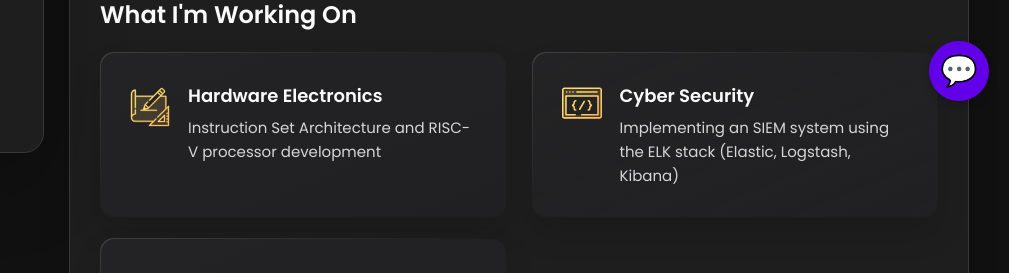
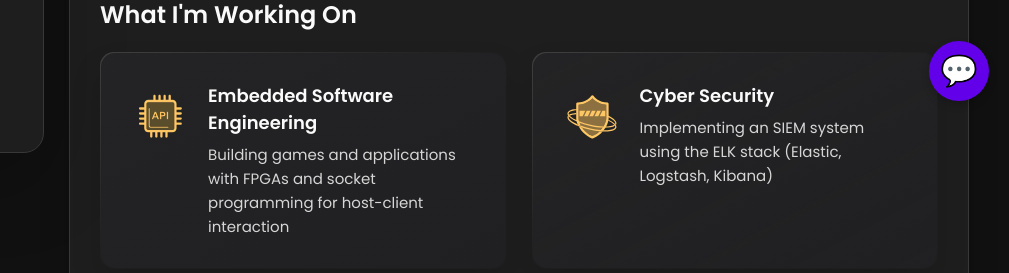
Before and after one commit to parthak314/parthak314.github.io, a website: page index.html in a window 1280 px wide. Shown: the part 679-952 px from the top of the page, 271-1280 px from the left. Drawn offline with nearby package versions, Linux system fonts and the light colour scheme; files whose address does not match are found by name.

Commit message:
Update service items and icons in index.html; add new SVG icons.

```diff
--- a/index.html
+++ b/index.html
@@ -255,15 +255,30 @@
               <li class="service-item">
 
                 <div class="service-icon-box">
-                  <img src="./assets/img/icon-design.svg
-                  " alt="design icon" width="40">
+                  <img src="./assets/img/icon-cpu.svg" alt="design icon" width="60">
                 </div>
 
                 <div class="service-content-box">
-                  <h4 class="h4 service-item-title">Hardware Electronics</h4>
+                  <h4 class="h4 service-item-title">Embedded Software Engineering</h4>
 
                   <p class="service-item-text">
-                    Instruction Set Architecture and RISC-V processor development
+                    Building games and applications with FPGAs and socket programming for host-client interaction
+                  </p>
+                </div>
+
+              </li>
+
+              <li class="service-item">
+
+                <div class="service-icon-box">
+                  <img src="./assets/img/icon-sec.svg" alt="Web development icon" width="60">
+                </div>
+
+                <div class="service-content-box">
+                  <h4 class="h4 service-item-title">Cyber Security</h4>
+
+                  <p class="service-item-text">
+                    Implementing an SIEM system using the ELK stack (Elastic, Logstash, Kibana)
                   </p>
                 </div>
 
@@ -276,10 +291,10 @@
                 </div>
 
                 <div class="service-content-box">
-                  <h4 class="h4 service-item-title">Cyber Security</h4>
+                  <h4 class="h4 service-item-title">Compilers</h4>
 
                   <p class="service-item-text">
-                    Implementing an SIEM system using the ELK stack (Elastic, Logstash, Kibana)
+                    Building a compiler for the C language using C++
                   </p>
                 </div>
 
@@ -734,7 +749,7 @@
           </div>
 
         </section>
-        <p style="color: #ffffff;">A linux terminal. Have fun, within limits.</p>
+        <p style="color: #ffffff;">A linux terminal. Have fun, within limits.<br>Use this explore my blogs and project<br>Type in help if needed.</p>
         <div class="terminal-body">
           <section class="terminal-section">
             <div class="terminal">
@@ -890,17 +905,12 @@
               </button>
             </form>
 
-            <button id="trigger-celebration-btn" class="form-btn-a">Trigger Celebration</button>
+            <button id="trigger-celebration-btn" class="form-btn-a"></button>
 
             <div class="scroll hidden" id="scroll">
               <div class="scroll-content">
                 🎉 Congratulations! 🎉 <br>
-                Happy Birthday Bhargav! 🎂 <br>
-                You are now a year older! 🎉 <br><br>
-                May your guitar strings never break, <br>
-                and may you always get the blue shell in Mario Kart! 🏎️🎸
 
-                And hopefully you can now solve the z-transformation!
               </div>
             </div>
 
```
Also changed, not shown: assets/img/icon-cpu.svg (added), assets/img/icon-sec.svg (added).
